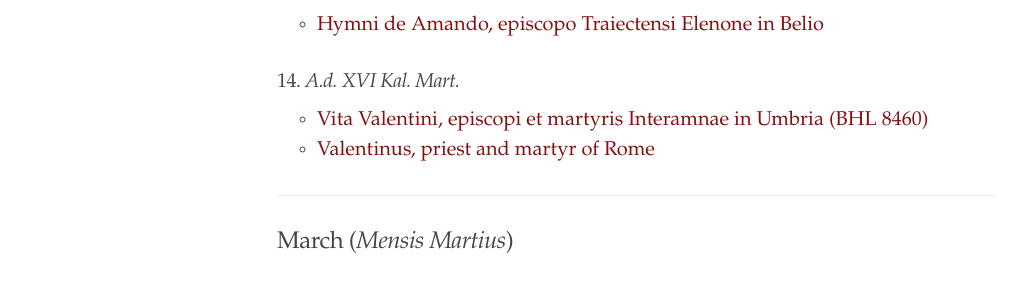
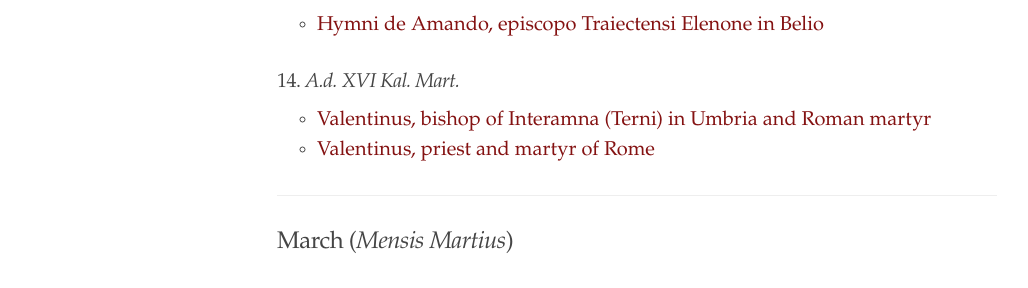
Before and after one commit to cjkoepke1/latin-hagiography, a Jekyll site: the page built from index.md, in a window 1280 px wide and 900 px high, scrolled down 6868 px. Shown: the part 150-438 px from the top of the window, without its empty margins (3-1031 px from the left). Built offline with Jekyll 4.4.1, drawn with Linux system fonts in a browser that asks for light colours.

Commit message:
Updated Valentinus of Interamna link

```diff
--- a/index.md
+++ b/index.md
@@ -249,7 +249,7 @@ title: "Latin Hagiography"
 
 ### 14. *A.d. XVI Kal. Mart.*
 
-- [Vita Valentini, episcopi et martyris Interamnae in Umbria (BHL 8460)](https://cjkoepke1.github.io/latin-hagiography/texts/vita-valentini-episcopi)
+- [Valentinus, bishop of Interamna (Terni) in Umbria and Roman martyr](https://cjkoepke1.github.io/latin-hagiography/saints/valentinus-episcopus-interamnae)
 - [Valentinus, priest and martyr of Rome](https://cjkoepke1.github.io/latin-hagiography/saints/valentinus-presbyter-romae)
 
 ---
```
